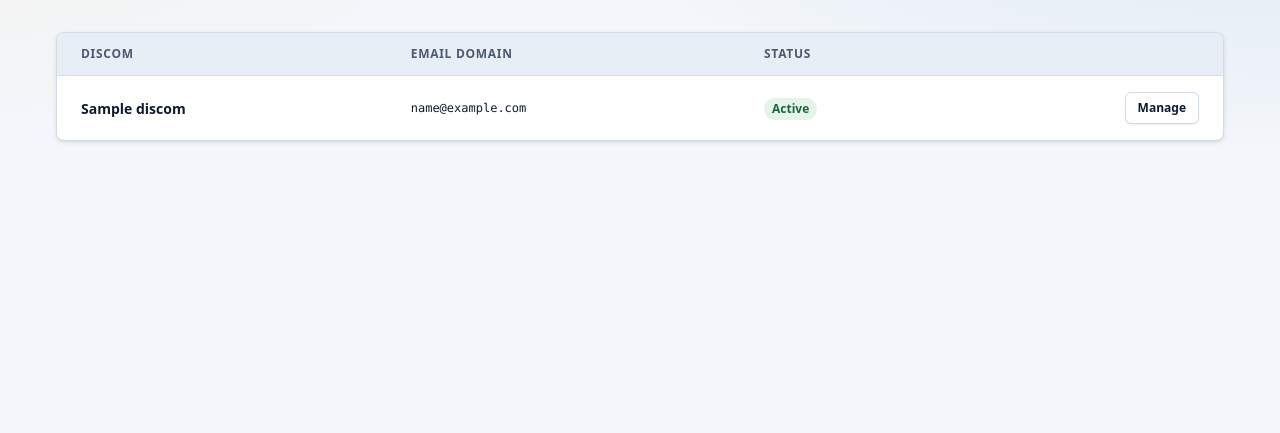
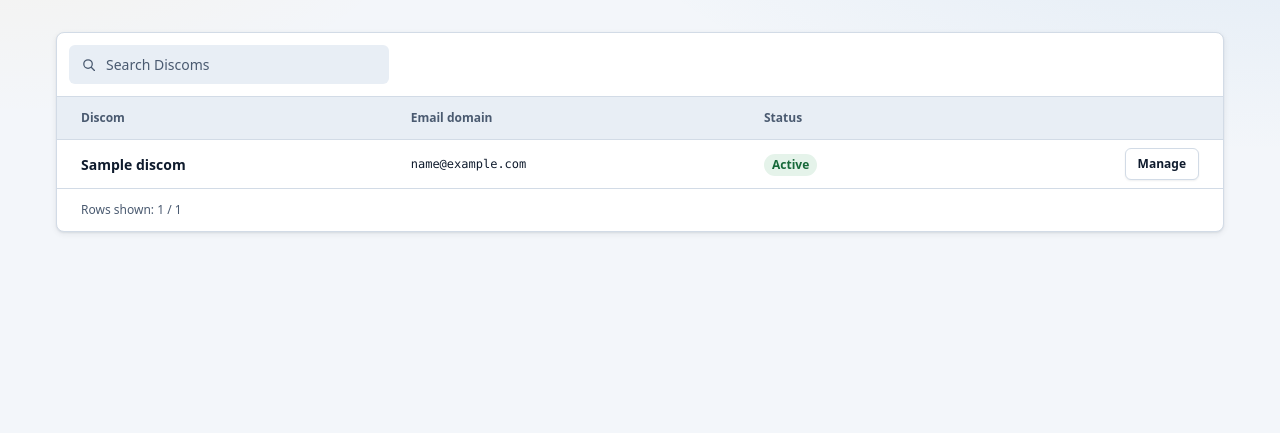
Before and after one commit to AIDAREPO2026/repo-app, a FastAPI app: template app/templates/accounts/admin_discoms.html in a window 1280 px wide. Shown: the part 65-498 px from the top of the page. Run offline with FastAPI, Linux system fonts and the light colour scheme; the template is opened without the code that fills it: most values are stand-ins (such as "Sample title", 1, 10 or a date in 2020); style sheets or scripts are compiled from the project's sources; parts of the project's set-up code (start-up, migrations or seed data) failed here and were passed over.

Commit message:
P1-UI-02: Add a screen-height data table and use it for every list
Search, a header that stays while rows scroll, and a row count. The old tables were plain and grew the page.

```diff
--- a/app/static/css/components.css
+++ b/app/static/css/components.css
@@ -244,6 +244,9 @@
   .find-field {
     position: relative;
     display: block;
+  }
+
+  .find-page {
     margin-bottom: var(--aida-space-3);
   }
 
@@ -258,7 +261,7 @@
     pointer-events: none;
   }
 
-  .input.find-page {
+  .input.find-input {
     min-height: 2.25rem;
     padding-left: 2.25rem;
     border-color: transparent;
@@ -1411,15 +1414,13 @@
     border-bottom: 1px solid var(--aida-border);
     color: var(--aida-text-muted);
     font-size: var(--aida-text-xs);
-    font-weight: 650;
-    text-transform: uppercase;
-    letter-spacing: 0.06em;
+    font-weight: 600;
     white-space: nowrap;
   }
 
 
   .table td {
-    padding: var(--aida-space-4) var(--aida-space-5);
+    padding: var(--aida-space-2) var(--aida-space-5);
     border-top: 1px solid var(--aida-border);
     vertical-align: middle;
   }
@@ -1431,6 +1432,67 @@
 
   .table tbody tr:hover {
     background: var(--aida-surface-hover);
+  }
+
+  /* ---------- Data table: toolbar, scrolling rows under a fixed header, row count ---------- */
+
+  .data-table {
+    display: flex;
+    flex-direction: column;
+  }
+
+  .data-toolbar:not([hidden]) {
+    display: flex;
+    padding: var(--aida-space-3);
+    border-bottom: 1px solid var(--aida-border);
+  }
+
+  .data-toolbar .find-field {
+    width: min(20rem, 100%);
+  }
+
+  .data-scroll {
+    overflow: auto;
+  }
+
+  .data-scroll th {
+    position: sticky;
+    top: 0;
+    z-index: 1;
+  }
+
+  .data-footer {
+    padding: var(--aida-space-3) var(--aida-space-5);
+    border-top: 1px solid var(--aida-border);
+    color: var(--aida-text-muted);
+    font-size: var(--aida-text-xs);
+    font-variant-numeric: tabular-nums;
+  }
+
+  /* On a screen with room, the page stops at the window and only the rows scroll. Short
+     windows scroll the whole page instead, so the table never shrinks to a slit. */
+  @media (min-width: 64rem) and (min-height: 32rem) {
+    .app-main:has(.data-table) {
+      height: 100dvh;
+    }
+
+    .app-main:has(.data-table) > main {
+      display: flex;
+      flex-direction: column;
+      min-height: 0;
+      padding-block-end: 0;
+    }
+
+    /* The card always takes the height left, however few the rows, so the footer stays put. */
+    .app-main .data-table,
+    .app-main .data-scroll {
+      flex: 1;
+      min-height: 0;
+    }
+
+    .app-main:has(.data-table) {
+      padding-bottom: var(--aida-space-3);
+    }
   }
 
   /* ---------- Modal and drawer: native <dialog>, opened by the control that names it ---------- */
--- a/app/static/js/shell.js
+++ b/app/static/js/shell.js
@@ -1,5 +1,5 @@
 // The page shell's choices (P1-UI-02), kept in this browser: theme, and whether the sidebar
-// shows. Also the sidebar's "Find a page" box. Loaded in <head> without defer, so the page
+// shows. Also the search boxes: "Find a page" and the one above a data table. Loaded in <head> without defer, so the page
 // never flashes the wrong theme or layout.
 const THEME_KEY = "aida-theme";
 const SIDEBAR_KEY = "aida-sidebar";
@@ -64,6 +64,20 @@ function findPage(box) {
   }
 }
 
+// Show only the rows holding the text. Dialogs inside a row are not part of what it says.
+function filterTable(box) {
+  const table = box.closest(".data-table");
+  const text = box.value.trim().toLowerCase();
+  let shown = 0;
+  for (const row of table.querySelectorAll("tbody tr")) {
+    const copy = row.cloneNode(true);
+    copy.querySelectorAll("dialog").forEach((dialog) => dialog.remove());
+    row.hidden = !copy.textContent.toLowerCase().includes(text);
+    if (!row.hidden) shown += 1;
+  }
+  table.querySelector("[data-shown]").textContent = shown;
+}
+
 function applyAll() {
   applyTheme(read(THEME_KEY, "light"));
   applySidebar(read(SIDEBAR_KEY, "shown"));
@@ -94,4 +108,5 @@ document.addEventListener("click", (event) => {
 
 document.addEventListener("input", (event) => {
   if (event.target.matches("[data-find-page]")) findPage(event.target);
+  if (event.target.matches("[data-filter-table]")) filterTable(event.target);
 });
--- a/app/templates/accounts/admin_discoms.html
+++ b/app/templates/accounts/admin_discoms.html
@@ -1,6 +1,6 @@
 {% extends "base.html" %}
 {% from "macros/forms.html" import field, csrf_field with context %}
-{% from "macros/ui.html" import page_header, button, card, badge, modal, drawer, empty_state with context %}
+{% from "macros/ui.html" import page_header, button, card, badge, modal, drawer, empty_state, data_table with context %}
 {#
   The Discom master list (FR-1.6). Registration emails must use a listed, active Discom's
   domain (D-11). Discoms are deactivated, never deleted (SRS 6.3).
@@ -21,10 +21,8 @@
 {% block content %}
 {{ page_header("Discoms") }}
 
-{% call card(flush=true) %}
 {% if discoms %}
-<div class="overflow-x-auto">
-<table class="table">
+{% call data_table("Discoms", discoms|length, search="Search Discoms") %}
   <thead>
     <tr>
       <th scope="col">{{ _("Discom") }}</th>
@@ -80,12 +78,12 @@
     </tr>
     {% endfor %}
   </tbody>
-</table>
-</div>
+{% endcall %}
 {% else %}
+{% call card(flush=true) %}
 {{ empty_state("No Discoms yet", "Add them one by one, or import the list from a CSV file.", "+") }}
+{% endcall %}
 {% endif %}
-{% endcall %}
 
 {% call modal("add-discom", "Add a Discom") %}
 <form method="post" action="/admin/discoms">
--- a/app/templates/base.html
+++ b/app/templates/base.html
@@ -24,9 +24,9 @@
     <aside id="sidebar" class="sidebar" aria-label="{{ _('Sidebar') }}">
       <div class="sidebar-brand">{{ brand() }}</div>
       {# Hidden without script, which does the filtering. #}
-      <div class="find-field" data-needs-script hidden>
+      <div class="find-field find-page" data-needs-script hidden>
         {{ icon("search") }}
-        <input type="search" class="input find-page" data-find-page
+        <input type="search" class="input find-input" data-find-page
                placeholder="{{ _('Find a page…') }}" aria-label="{{ _('Find a page') }}">
       </div>
       <div class="sidebar-nav">{{ nav_menu(nav) }}</div>
--- a/app/templates/macros/ui.html
+++ b/app/templates/macros/ui.html
@@ -121,6 +121,31 @@
 {% macro page_header(title, lead="") %}
 <h1 class="sr-only">{{ _(title) }}</h1>
 {% if lead %}<p class="page-lead page-intro">{{ _(lead) }}</p>{% endif %}
+{% endmacro %}
+
+{#
+  A list of records: an optional search box, a table whose header stays while the rows
+  scroll, and a row count. On wide screens it fills the height left on the screen. The caller
+  gives the <thead> and <tbody>. label names the table; search is the search box's label,
+  and without one there is no box. static/js/shell.js does the filtering.
+#}
+{% macro data_table(label, total, search="") %}
+{% from "macros/icons.html" import icon %}
+<section class="card card-flush data-table">
+  {% if search %}
+  <div class="data-toolbar" data-needs-script hidden>
+    <div class="find-field">
+      {{ icon("search") }}
+      <input type="search" class="input find-input" data-filter-table placeholder="{{ _(search) }}" aria-label="{{ _(search) }}">
+    </div>
+  </div>
+  {% endif %}
+  {# Focusable, so the keyboard can scroll it. #}
+  <div class="data-scroll" role="region" aria-label="{{ _(label) }}" tabindex="0">
+    <table class="table">{{ caller() }}</table>
+  </div>
+  <p class="data-footer" role="status">{{ _("Rows shown:") }} <span data-shown>{{ total }}</span> / {{ total }}</p>
+</section>
 {% endmacro %}
 
 {# A dashboard figure. label is a message id; value is data. note is an optional message. #}
```
Also changed, not shown: AGENTS.md (+1 -0 lines), app/templates/accounts/admin_accounts.html (+5 -7 lines), app/templates/accounts/discom_import.html (+2 -6 lines), docs/conventions.md (+1 -0 lines), docs/journal/P1-UI-02.md (+2 -0 lines), docs/tasks/phase-1-platform-access.md (+1 -0 lines), tests/core/test_design_system.py (+13 -0 lines).
